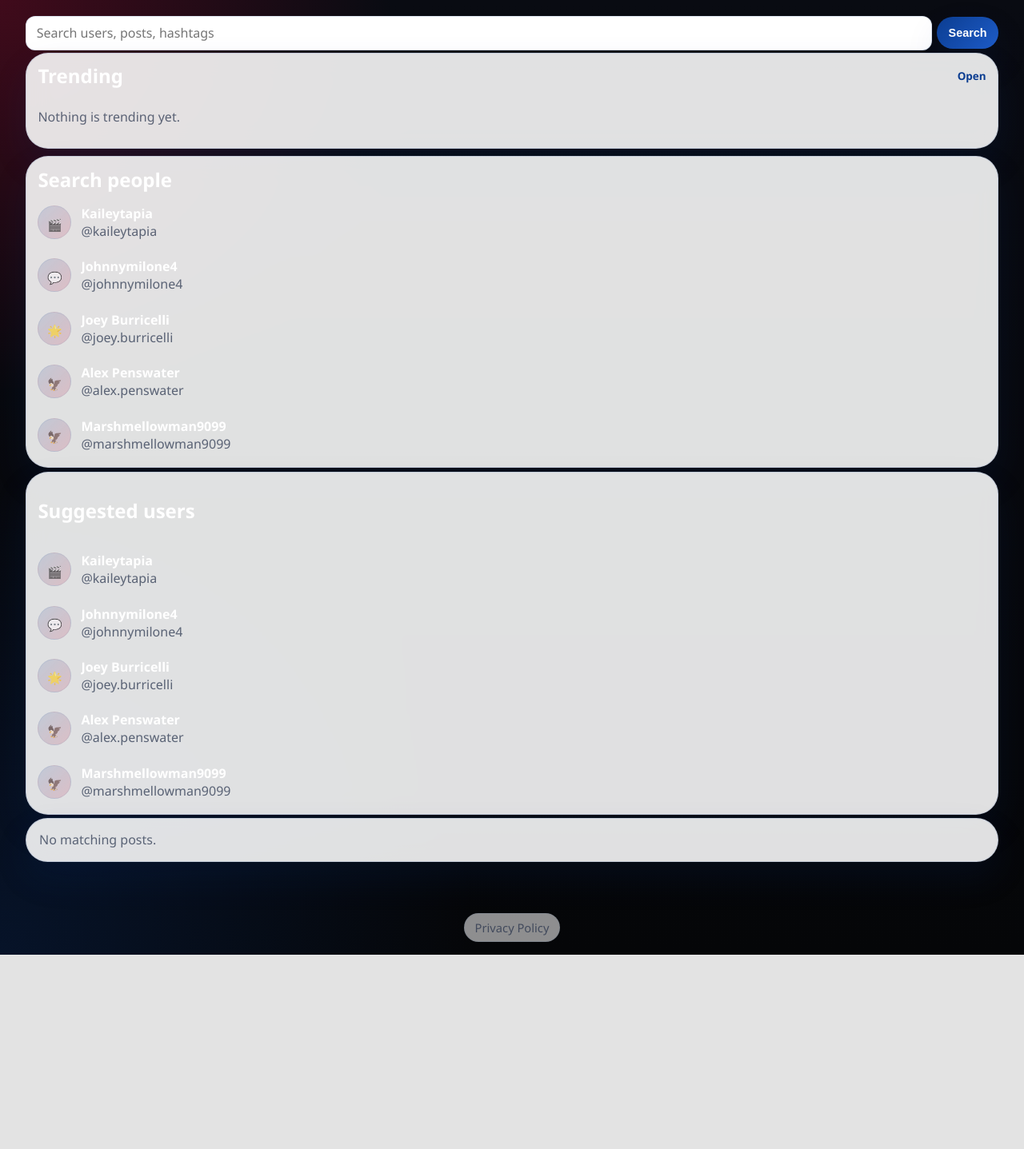
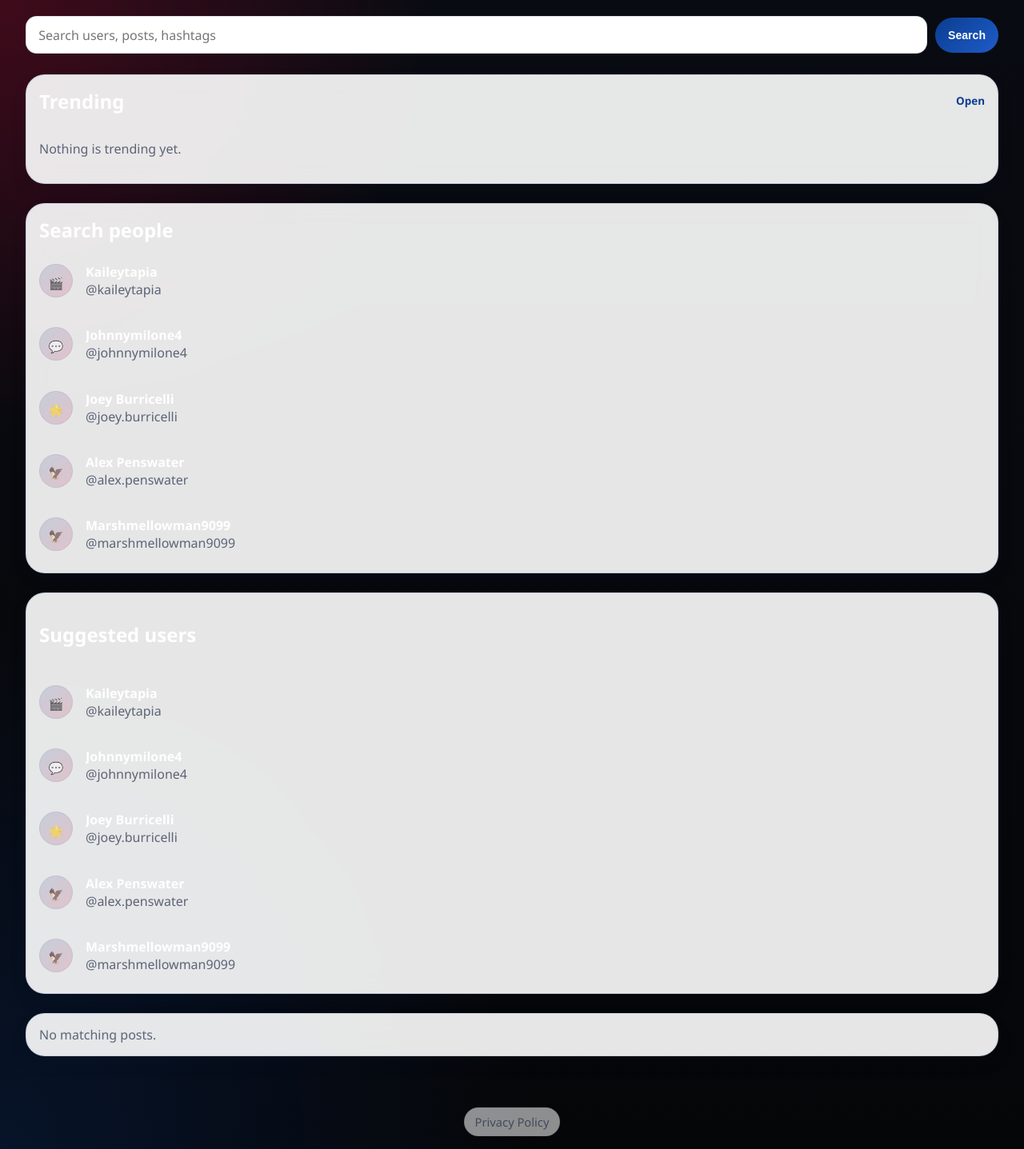
Before and after one commit to OGPancakes/MEDIA, a Flask app: page /search in a window 1280 px wide. Shown: the whole page at 80% size. Before the commit the page ends 1194 px from the top, so only its background shows below. Run offline with Flask 3, Linux system fonts and the light colour scheme; data comes from the database, SQL or seed files in the repository; data that the repository does not hold is empty.

Commit message:
Tighten spacing and hierarchy polish

```diff
--- a/app/static/css/styles.css
+++ b/app/static/css/styles.css
@@ -11,6 +11,12 @@
     --safe-top: env(safe-area-inset-top, 0px);
     --safe-bottom: env(safe-area-inset-bottom, 0px);
     --app-topbar-height: calc(var(--safe-top) + 3.7rem);
+    --space-1: 0.5rem;
+    --space-2: 1rem;
+    --space-3: 1.5rem;
+    --space-4: 2rem;
+    --radius-card: 24px;
+    --radius-control: 14px;
 }
 
 * {
@@ -168,10 +174,18 @@ input,
 textarea {
     width: 100%;
     border: 1px solid var(--line);
-    border-radius: 16px;
-    padding: 0.9rem 1rem;
+    border-radius: var(--radius-control);
+    padding: 0.82rem 0.95rem;
     background: var(--white);
     font: inherit;
+    transition: border-color 160ms ease, box-shadow 160ms ease, background-color 160ms ease;
+}
+
+input:focus,
+textarea:focus {
+    outline: none;
+    border-color: rgba(11, 61, 145, 0.24);
+    box-shadow: 0 0 0 3px rgba(11, 61, 145, 0.08);
 }
 
 input[type="file"] {
@@ -784,10 +798,10 @@ body.dark-mode .connection-row {
 .card,
 .profile-banner {
     border: 1px solid var(--line);
-    border-radius: 28px;
-    background: rgba(255, 255, 255, 0.88);
+    border-radius: var(--radius-card);
+    background: rgba(255, 255, 255, 0.9);
     backdrop-filter: blur(16px);
-    box-shadow: var(--shadow);
+    box-shadow: 0 10px 24px rgba(20, 33, 61, 0.06);
     animation: floatIn 240ms ease;
 }
 
@@ -867,7 +881,7 @@ body.dark-mode .connection-row {
 .conversation,
 .compact-form {
     display: grid;
-    gap: 0.72rem;
+    gap: var(--space-3);
 }
 
 .app-body .flash-stack {
@@ -1420,7 +1434,7 @@ body.native-compose-enabled .home-flow .composer {
 
 .user-row {
     display: flex;
-    gap: 0.75rem;
+    gap: var(--space-2);
     align-items: center;
     min-width: 0;
 }
@@ -2391,13 +2411,13 @@ body.dark-mode .profile-report-popover {
 
 .search-page {
     display: grid;
-    gap: 0.28rem;
+    gap: var(--space-3);
     align-content: start;
 }
 
 .search-discover-grid {
     display: grid;
-    gap: 0.6rem;
+    gap: var(--space-3);
 }
 
 .discover-card-head {
@@ -2435,40 +2455,41 @@ body.dark-mode .profile-report-popover {
 .search-form {
     display: flex;
     align-items: center;
-    gap: 0.4rem;
+    gap: 0.6rem;
     width: 100%;
     max-width: none;
 }
 
 .search-topbar {
     display: grid;
-    margin-bottom: -0.08rem;
+    margin-bottom: 0.1rem;
 }
 
 .search-topbar input {
     flex: 1 1 auto;
-    min-height: 40px;
-    padding: 0.58rem 0.8rem;
-    border-radius: 12px;
+    min-height: 44px;
+    padding: 0.72rem 0.95rem;
+    border-radius: var(--radius-control);
 }
 
 .search-topbar button {
     flex: 0 0 auto;
-    min-height: 40px;
-    padding: 0.55rem 0.9rem;
-    font-size: 0.9rem;
+    min-height: 44px;
+    padding: 0.65rem 1rem;
+    font-size: 0.88rem;
+    box-shadow: none;
 }
 
 .compact-list-card {
     display: grid;
-    gap: 0.5rem;
+    gap: var(--space-2);
     align-content: start;
     align-self: start;
-    padding: 0.72rem 0.9rem;
+    padding: 1rem;
 }
 
 .search-row {
-    padding: 0.45rem 0;
+    padding: 0.6rem 0;
     align-items: center;
 }
 
```
Also changed, not shown: other parts of app/static/css/styles.css (+38 -32 lines).
